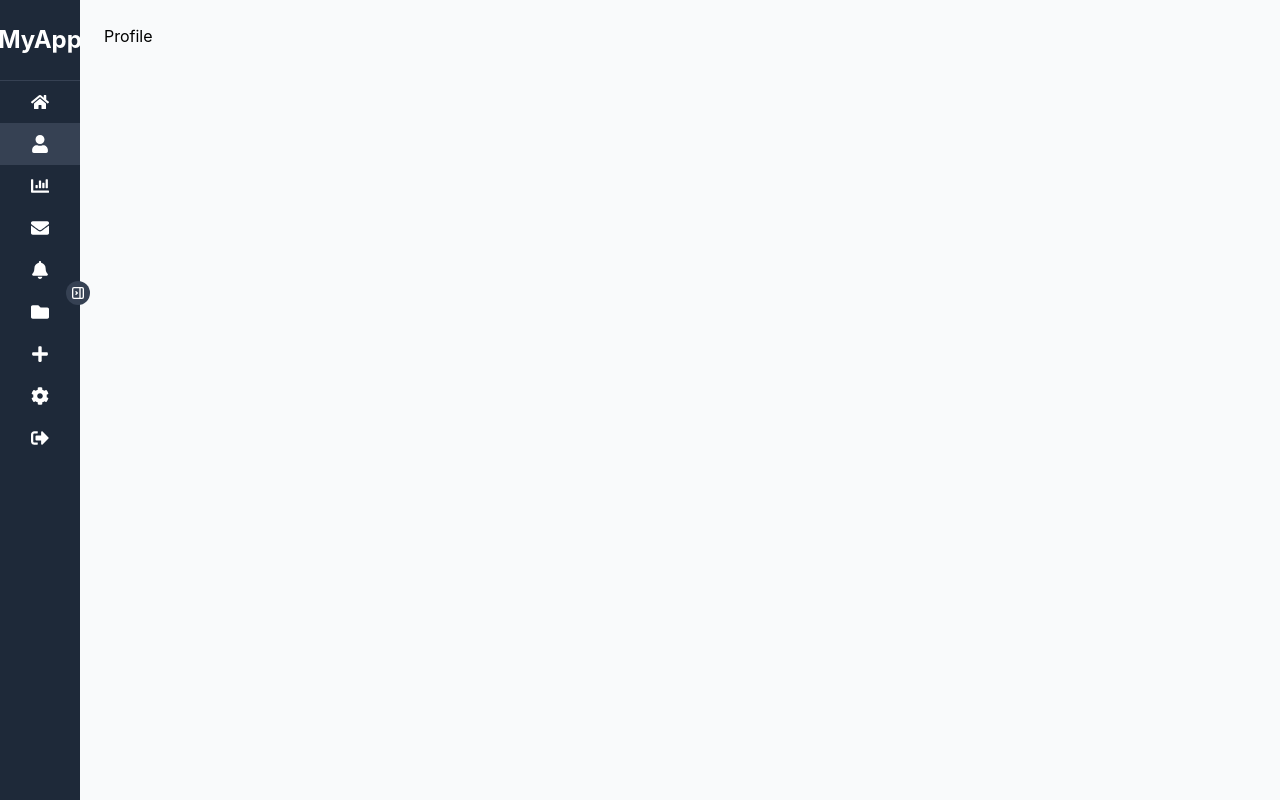
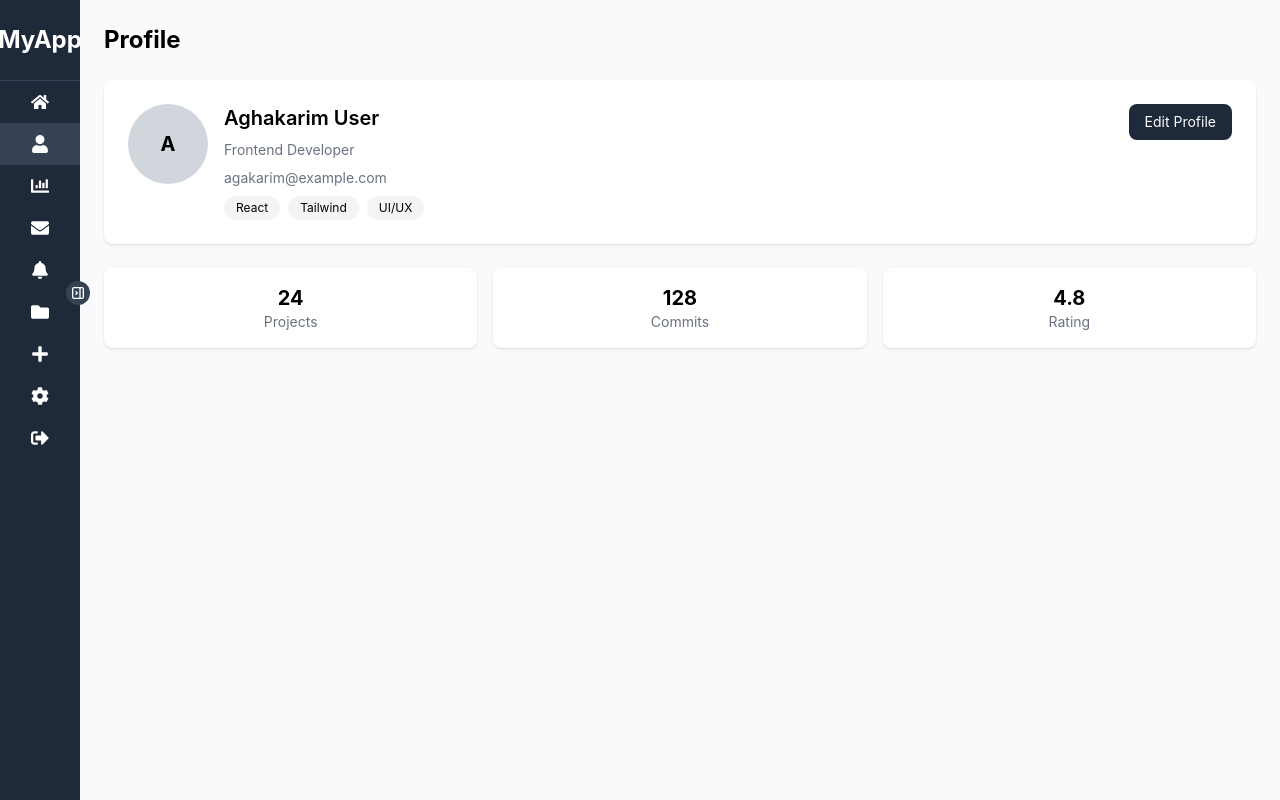
Before and after one commit to Aghakarim-23/adaptive-sidebar-navigation, a React (Vite) app: page /profile in a window 1280 px wide. Built offline with nearby package versions, Linux system fonts and the light colour scheme.

Commit message:
add: content for Profile page

```diff
--- a/src/pages/Profile.jsx
+++ b/src/pages/Profile.jsx
@@ -1,9 +1,69 @@
-import React from 'react'
-
 const Profile = () => {
   return (
-    <div>Profile</div>
-  )
-}
+    <div className="space-y-6">
+      {/* Title */}
+      <h1 className="text-2xl font-bold">Profile</h1>
 
-export default Profile
+      {/* Profile Card */}
+      <div className="bg-white rounded-lg shadow p-4 sm:p-6 flex flex-col sm:flex-row items-center sm:items-start gap-4">
+
+        {/* Avatar */}
+        <div className="w-20 h-20 rounded-full bg-gray-300 flex items-center justify-center text-xl font-bold">
+          A
+        </div>
+
+        {/* Info */}
+        <div className="flex-1 text-center sm:text-left space-y-2">
+          <h2 className="text-lg sm:text-xl font-semibold">
+            Aghakarim User
+          </h2>
+
+          <p className="text-gray-500 text-sm">
+            Frontend Developer
+          </p>
+
+          <p className="text-gray-500 text-sm">
+            agakarim@example.com
+          </p>
+
+          <div className="flex flex-wrap justify-center sm:justify-start gap-2 mt-2">
+            <span className="bg-gray-100 px-3 py-1 rounded-full text-xs">
+              React
+            </span>
+            <span className="bg-gray-100 px-3 py-1 rounded-full text-xs">
+              Tailwind
+            </span>
+            <span className="bg-gray-100 px-3 py-1 rounded-full text-xs">
+              UI/UX
+            </span>
+          </div>
+        </div>
+
+        {/* Edit button */}
+        <button className="bg-gray-800 text-white px-4 py-2 rounded-lg text-sm hover:bg-gray-700">
+          Edit Profile
+        </button>
+      </div>
+
+      {/* Stats */}
+      <div className="grid grid-cols-1 sm:grid-cols-3 gap-4">
+        <div className="bg-white p-4 rounded-lg shadow text-center">
+          <h3 className="text-xl font-bold">24</h3>
+          <p className="text-gray-500 text-sm">Projects</p>
+        </div>
+
+        <div className="bg-white p-4 rounded-lg shadow text-center">
+          <h3 className="text-xl font-bold">128</h3>
+          <p className="text-gray-500 text-sm">Commits</p>
+        </div>
+
+        <div className="bg-white p-4 rounded-lg shadow text-center">
+          <h3 className="text-xl font-bold">4.8</h3>
+          <p className="text-gray-500 text-sm">Rating</p>
+        </div>
+      </div>
+    </div>
+  );
+};
+
+export default Profile;
```
